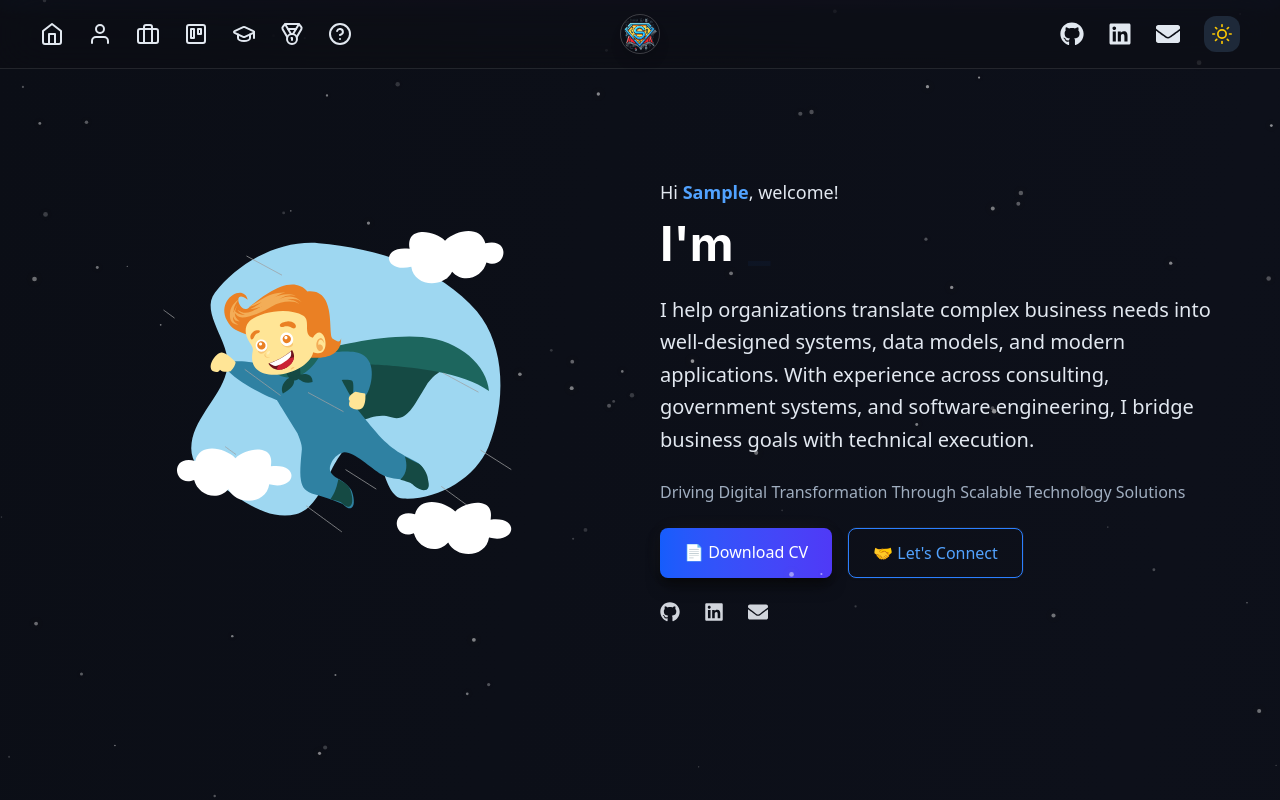
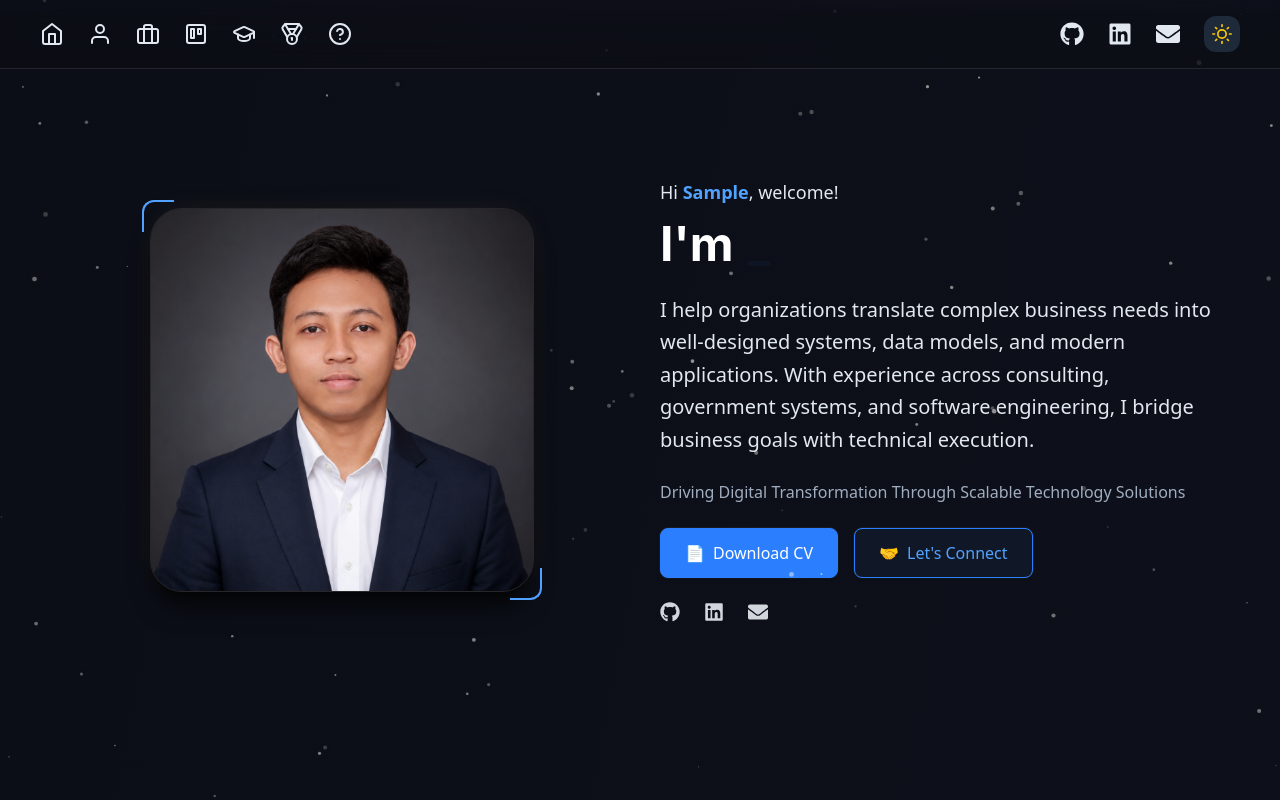
Before and after one commit to RazoelZ/portofolio-web, a React (Vite) app: page /education in a window 1280 px wide. Both pictures are taken after typing "Sample" into the empty fields and a click on the button "Enter Portfolio ✦". Shown: the top 800 px of the page. Built offline with nearby package versions, Linux system fonts and the light colour scheme.

Commit message:
update again

```diff
--- a/src/components/AboutMeComponent.tsx
+++ b/src/components/AboutMeComponent.tsx
@@ -6,6 +6,7 @@ import {
   Users,
   BadgeCheck,
   Brain,
+  Award,
 } from "lucide-react";
 import { FiUser } from "react-icons/fi";
 
@@ -92,7 +93,7 @@ const AboutMeComponent: React.FC = () => {
               icon: (
                 <BadgeCheck className="mx-auto mb-3 text-blue-400 w-12 h-12" />
               ),
-              number: "1.5+",
+              number: "1.7+",
               label: "Years Experience",
             },
             {
@@ -106,13 +107,13 @@ const AboutMeComponent: React.FC = () => {
               icon: (
                 <Users className="mx-auto mb-3 text-yellow-400 w-12 h-12" />
               ),
-              number: "5+",
+              number: "6+",
               label: "Teams & Clients Served",
             },
             {
-              icon: <Code2 className="mx-auto mb-3 text-sky-400 w-12 h-12" />,
-              number: "1200+",
-              label: "Hours in Engineering & Consulting",
+              icon: <Award className="mx-auto mb-3 text-sky-400 w-12 h-12" />,
+              number: "20+",
+              label: "Certifications & Professional Training",
             },
           ].map((stat, i) => (
             <div
--- a/src/components/HeroComponent.tsx
+++ b/src/components/HeroComponent.tsx
@@ -1,8 +1,7 @@
 import React, { useEffect, useState } from "react";
-import Lottie from "lottie-react";
-import heroAnimation from "../assets/hero-animation.json";
 import { Typewriter } from "react-simple-typewriter";
 import { FaGithub, FaLinkedin, FaEnvelope } from "react-icons/fa";
+import PhotoFrame from "./ui/PhotoFrame";
 
 const HeroComponent: React.FC = () => {
   const [visitorName, setVisitorName] = useState<string | null>(null);
@@ -15,11 +14,11 @@ const HeroComponent: React.FC = () => {
   return (
     <section
       id="home"
-      className="scroll-mt-28 min-h-screen flex flex-col md:flex-row items-center justify-between gap-10 px-6 text-primary mt-15 md:mt-0"
+      className="scroll-mt-28 min-h-screen flex flex-col md:flex-row items-center gap-10 px-6 text-primary mt-36 md:mt-0 md:justify-between"
     >
-      {/* 👤 Profile Animation */}
+      {/* 👤 Profile Photo */}
       <div className="w-full md:w-1/2 flex justify-center">
-        <Lottie animationData={heroAnimation} loop className="w-96 h-96" />
+        <PhotoFrame src="/profile.png" alt="Muhammad Drajat Dany Darmawan" />
       </div>
 
       {/* 👋 Introduction Text */}
@@ -63,27 +62,61 @@ const HeroComponent: React.FC = () => {
 
         {/* 🔗 Buttons */}
         <div className="flex flex-col sm:flex-row gap-4 justify-center md:justify-start mb-6">
+          {/* Download CV */}
           <a
-            onClick={() => {
-              window.open(
-                "https://drive.google.com/file/d/1ebqAw44iKqobdVQCDQrqy3zXwfVose_b/view?usp=drive_link",
-                "_blank",
-              );
-            }}
-            className="px-6 py-3 bg-gradient-to-r from-blue-600 to-indigo-600 text-white rounded-lg shadow-theme-lg hover:from-blue-700 hover:to-indigo-700 transition duration-300 ease-in-out font-medium font-sans"
+            href="https://drive.google.com/file/d/1ebqAw44iKqobdVQCDQrqy3zXwfVose_b/view?usp=drive_link"
+            target="_blank"
+            rel="noopener noreferrer"
+            className="
+              inline-flex items-center justify-center gap-2
+              px-6 py-3
+              rounded-lg
+              font-medium font-sans
+              bg-blue-600
+              text-white
+              border border-blue-600
+              hover:bg-blue-700
+              hover:border-blue-700
+              dark:bg-blue-500
+              dark:border-blue-500
+              dark:text-white
+              dark:hover:bg-blue-600
+              dark:hover:border-blue-600
+              shadow-theme-sm
+              hover:shadow-theme-md
+              transition-all duration-300 ease-in-out
+            "
           >
-            📄 Download CV
+            <span>📄</span>
+            <span>Download CV</span>
           </a>
+
+          {/* LinkedIn */}
           <a
-            onClick={() => {
-              window.open(
-                "https://www.linkedin.com/in/danydarmawan/",
-                "_blank",
-              );
-            }}
-            className="px-6 py-3 border border-blue-600 dark:border-blue-500 text-blue-600 dark:text-blue-400 rounded-lg hover:bg-blue-600 dark:hover:bg-blue-500 hover:text-white transition duration-300 ease-in-out font-medium font-sans shadow-theme-sm"
+            href="https://www.linkedin.com/in/danydarmawan/"
+            target="_blank"
+            rel="noopener noreferrer"
+            className="
+              inline-flex items-center justify-center gap-2
+              px-6 py-3
+              rounded-lg
+              font-medium font-sans
+              bg-white
+              text-blue-600
+              border border-blue-600
+              hover:bg-blue-50
+              dark:bg-gray-900
+              dark:text-blue-400
+              dark:border-blue-500
+              dark:hover:bg-gray-800
+              dark:hover:text-blue-300
+              shadow-theme-sm
+              hover:shadow-theme-md
+              transition-all duration-300 ease-in-out
+            "
           >
-            🤝 Let's Connect
+            <span>🤝</span>
+            <span>Let's Connect</span>
           </a>
         </div>
 
--- a/src/components/NavbarComponent.tsx
+++ b/src/components/NavbarComponent.tsx
@@ -104,7 +104,7 @@ const Navbar: React.FC = () => {
         </ul>
 
         {/* CENTER LOGO */}
-        <div className="absolute left-1/2 -translate-x-1/2">
+        {/* <div className="absolute left-1/2 -translate-x-1/2">
           <img
             src="/icon.png"
             alt="Avatar"
@@ -114,7 +114,7 @@ const Navbar: React.FC = () => {
               hover:scale-110 transition
             "
           />
-        </div>
+        </div> */}
 
         {/* RIGHT SOCIAL + THEME - Desktop */}
         <div className="hidden md:flex items-center gap-6 text-2xl">
--- /dev/null
+++ b/src/components/ui/PhotoFrame.tsx
@@ -0,0 +1,126 @@
+import React, { useState } from "react";
+import { UserRound } from "lucide-react";
+
+export type PhotoFrameSize = "sm" | "md" | "lg";
+
+interface PhotoFrameProps {
+  /** Path to the photo, e.g. "/profile.jpg". Drop the file into `public/`. */
+  src?: string;
+  alt?: string;
+  size?: PhotoFrameSize;
+  className?: string;
+}
+
+const SIZE_STYLES: Record<PhotoFrameSize, string> = {
+  sm: "w-40 h-40",
+  md: "w-64 h-64 sm:w-80 sm:h-80 md:w-96 md:h-96",
+  lg: "w-80 h-80 sm:w-[26rem] sm:h-[26rem]",
+};
+
+/**
+ * A modern, framed photo slot for the Hero section — sized so it can be
+ * reused anywhere else a profile photo is needed (About card, footer, etc.)
+ * via the `size` prop.
+ *
+ * If `src` fails to load (or isn't provided yet), this renders a tidy
+ * placeholder instead of a broken image, so the layout looks finished even
+ * before a real photo exists. Drop a file at `public/profile.jpg` (or any
+ * path passed via `src`) and it appears automatically — no code changes
+ * needed.
+ */
+const PhotoFrame: React.FC<PhotoFrameProps> = ({
+  src = "/profile.png",
+  alt = "Profile photo",
+  size = "md",
+  className = "",
+}) => {
+  const [imgFailed, setImgFailed] = useState(false);
+
+  return (
+    <div className={`relative ${SIZE_STYLES[size]} ${className}`}>
+      <PhotoGlow />
+
+      <div
+        className="
+          relative w-full h-full rounded-[2rem] overflow-hidden
+          bg-surface border border-gray-200 dark:border-zinc-800
+          shadow-theme-xl dark:hover:shadow-glow-blue
+          transition-shadow duration-300
+        "
+      >
+        {!imgFailed ? (
+          <img
+            src={src}
+            alt={alt}
+            onError={() => setImgFailed(true)}
+            className="w-full h-full object-cover object-[center_30%]"
+          />
+        ) : (
+          <PhotoPlaceholder path={src} />
+        )}
+      </div>
+
+      <CornerAccents />
+    </div>
+  );
+};
+
+/** Soft blurred glow sitting behind the frame. */
+const PhotoGlow: React.FC = () => (
+  <div
+    aria-hidden
+    className="
+      absolute inset-4 rounded-[2rem]
+      bg-gradient-to-br from-blue-500/30 to-indigo-500/30
+      blur-3xl -z-10
+    "
+  />
+);
+
+/** Shown in place of the photo until a real file exists at `path`. */
+const PhotoPlaceholder: React.FC<{ path: string }> = ({ path }) => (
+  <div
+    className="
+      m-2.5 h-[calc(100%-1.25rem)] rounded-[1.65rem]
+      flex flex-col items-center justify-center gap-3
+      border-2 border-dashed border-blue-400/40 dark:border-blue-400/30
+      text-tertiary
+    "
+  >
+    <UserRound
+      size={56}
+      strokeWidth={1.5}
+      className="text-blue-500/50 dark:text-blue-400/50"
+    />
+    <p className="text-sm font-sans font-medium text-secondary">
+      Add your photo
+    </p>
+    <p className="text-xs font-mono text-tertiary px-4 text-center">
+      Drop a file at public{path}
+    </p>
+  </div>
+);
+
+/** Small L-shaped brackets that echo the site's blue/indigo accent. */
+const CornerAccents: React.FC = () => (
+  <>
+    <span
+      aria-hidden
+      className="
+        absolute -top-2 -left-2 w-8 h-8
+        border-t-2 border-l-2 border-blue-500 dark:border-blue-400
+        rounded-tl-xl
+      "
+    />
+    <span
+      aria-hidden
+      className="
+        absolute -bottom-2 -right-2 w-8 h-8
+        border-b-2 border-r-2 border-blue-500 dark:border-blue-400
+        rounded-br-xl
+      "
+    />
+  </>
+);
+
+export default PhotoFrame;
```
Also changed, not shown: public/profile.png (added).
